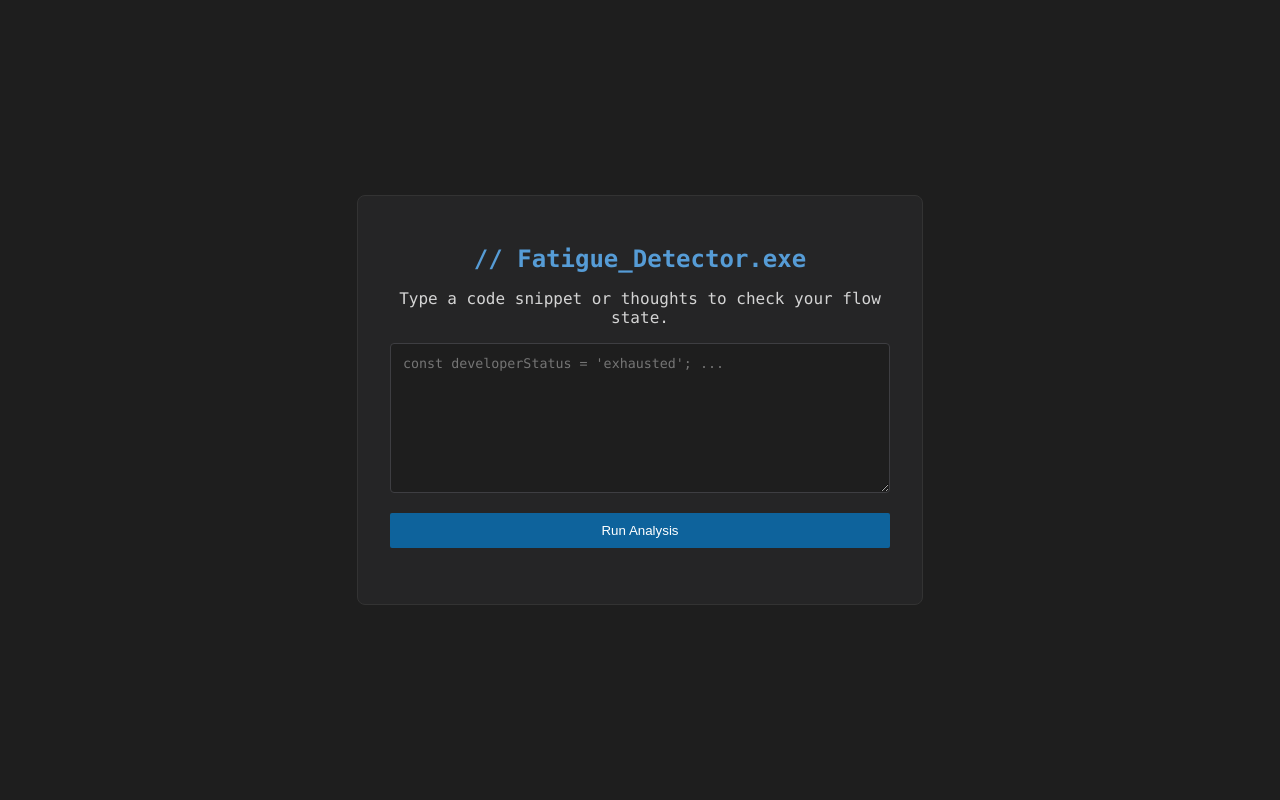
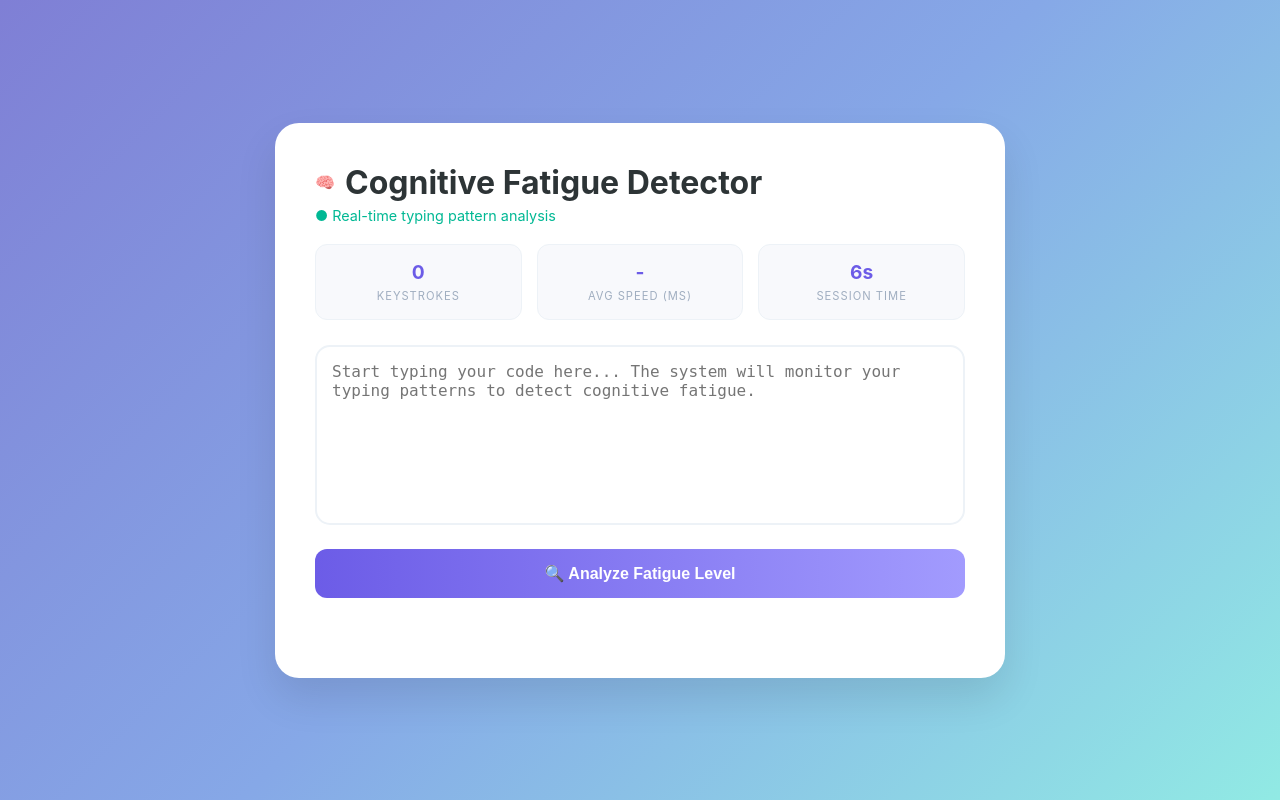
Before and after one commit to athiraprasad09/fatigue-detector, a Flask app: page / in a window 1280 px wide. Run offline with Flask 3, Linux system fonts and the light colour scheme.

Commit message:
Update index.html

```diff
--- a/templates/index.html
+++ b/templates/index.html
@@ -2,54 +2,89 @@
 <html lang="en">
 <head>
     <meta charset="UTF-8">
-    <title>Engineer Fatigue Detector</title>
+    <meta name="viewport" content="width=device-width, initial-scale=1.0">
+    <title>Cognitive Fatigue Detector</title>
     <style>
-        body { font-family: 'Consolas', monospace; background-color: #1e1e1e; color: #d4d4d4; display: flex; justify-content: center; align-items: center; height: 100vh; margin: 0; }
-        .container { background: #252526; padding: 2rem; border-radius: 8px; border: 1px solid #333; width: 90%; max-width: 500px; text-align: center; }
-        h1 { color: #569cd6; font-size: 1.5rem; }
-        textarea { width: 100%; height: 150px; background: #1e1e1e; color: #9cdcfe; border: 1px solid #3e3e42; padding: 12px; border-radius: 4px; font-family: 'Consolas', monospace; box-sizing: border-box; }
-        button { background-color: #0e639c; color: white; border: none; padding: 10px 20px; border-radius: 2px; cursor: pointer; margin-top: 1rem; width: 100%; }
-        button:hover { background-color: #1177bb; }
-        #result { margin-top: 1.5rem; font-size: 1.1rem; }
-        .score-val { color: #ce9178; font-weight: bold; }
+        :root { --purple: #6c5ce7; --bg: #7f7fd5; --light-purple: #9191e9; }
+        body { font-family: 'Inter', sans-serif; background: linear-gradient(135deg, var(--bg), #86a8e7, #91eae4); height: 100vh; margin: 0; display: flex; justify-content: center; align-items: center; }
+        .card { background: white; padding: 2.5rem; border-radius: 24px; box-shadow: 0 20px 40px rgba(0,0,0,0.1); width: 90%; max-width: 650px; }
+        .header { display: flex; align-items: center; gap: 10px; margin-bottom: 5px; }
+        h1 { margin: 0; font-size: 2rem; color: #2d3436; }
+        .sub-status { color: #00b894; font-size: 0.9rem; margin-bottom: 20px; display: flex; align-items: center; gap: 5px; }
+        .stats-grid { display: grid; grid-template-columns: repeat(3, 1fr); gap: 15px; margin-bottom: 25px; }
+        .stat-box { background: #f8f9fc; padding: 15px; border-radius: 12px; border: 1px solid #edf2f7; text-align: center; }
+        .stat-val { display: block; font-size: 1.2rem; font-weight: bold; color: var(--purple); }
+        .stat-label { font-size: 0.7rem; text-transform: uppercase; color: #a0aec0; letter-spacing: 1px; }
+        textarea { width: 100%; height: 180px; border: 2px solid #edf2f7; border-radius: 15px; padding: 15px; font-size: 1rem; resize: none; box-sizing: border-box; transition: 0.3s; }
+        textarea:focus { outline: none; border-color: var(--purple); box-shadow: 0 0 0 4px rgba(108, 92, 231, 0.1); }
+        .btn { background: linear-gradient(90deg, #6c5ce7, #a29bfe); color: white; border: none; padding: 15px; border-radius: 12px; width: 100%; font-size: 1rem; font-weight: bold; cursor: pointer; margin-top: 20px; transition: 0.3s; }
+        .btn:hover { filter: brightness(1.1); transform: translateY(-2px); }
+        #result { margin-top: 20px; text-align: center; font-weight: bold; padding: 10px; border-radius: 8px; }
     </style>
 </head>
 <body>
-    <div class="container">
-        <h1>// Fatigue_Detector.exe</h1>
-        <p>Type a code snippet or thoughts to check your flow state.</p>
-        <textarea id="typingArea" placeholder="const developerStatus = 'exhausted'; ..."></textarea>
-        <button onclick="analyzeFatigue()">Run Analysis</button>
+    <div class="card">
+        <div class="header">
+            <span>🧠</span><h1>Cognitive Fatigue Detector</h1>
+        </div>
+        <div class="sub-status">● Real-time typing pattern analysis</div>
+
+        <div class="stats-grid">
+            <div class="stat-box"><span class="stat-val" id="keystrokes">0</span><span class="stat-label">Keystrokes</span></div>
+            <div class="stat-box"><span class="stat-val" id="avg-speed">-</span><span class="stat-label">Avg Speed (ms)</span></div>
+            <div class="stat-box"><span class="stat-val" id="timer">0s</span><span class="stat-label">Session Time</span></div>
+        </div>
+
+        <textarea id="typingArea" placeholder="Start typing your code here... The system will monitor your typing patterns to detect cognitive fatigue."></textarea>
+
+        <button class="btn" onclick="analyzeFatigue()">🔍 Analyze Fatigue Level</button>
         <div id="result"></div>
     </div>
 
     <script>
         let lastKeyTime;
         let intervals = [];
+        let startTime = Date.now();
+        let keystrokeCount = 0;
+
+        // Timer function
+        setInterval(() => {
+            const seconds = Math.floor((Date.now() - startTime) / 1000);
+            document.getElementById('timer').innerText = seconds + "s";
+        }, 1000);
+
         const area = document.getElementById('typingArea');
+        area.addEventListener('keydown', (e) => {
+            const now = Date.now();
+            keystrokeCount++;
+            document.getElementById('keystrokes').innerText = keystrokeCount;
 
-        area.addEventListener('keydown', () => {
-            const now = Date.now();
-            if (lastKeyTime) intervals.push(now - lastKeyTime);
+            if (lastKeyTime) {
+                const interval = now - lastKeyTime;
+                intervals.push(interval);
+                const avg = Math.round(intervals.reduce((a, b) => a + b) / intervals.length);
+                document.getElementById('avg-speed').innerText = avg;
+            }
             lastKeyTime = now;
         });
 
         async function analyzeFatigue() {
             if (intervals.length < 10) {
-                document.getElementById('result').innerText = "Insufficient input for analysis.";
+                document.getElementById('result').innerText = "Need more typing data (at least 10 keystrokes).";
                 return;
             }
 
-            const response = await fetch('/analyze', {
+            const res = await fetch('/analyze', {
                 method: 'POST',
                 headers: { 'Content-Type': 'application/json' },
                 body: JSON.stringify({ intervals: intervals })
             });
+            const data = await res.json();
 
-            const data = await response.json();
-            // This line specifically fixes the 'undefined' error
-            document.getElementById('result').innerHTML =
-                `System Report: <span class="score-val">${data.fatigue_score}%</span><br>Status: ${data.status}`;
+            const resDiv = document.getElementById('result');
+            resDiv.innerHTML = `Fatigue Score: ${data.fatigue_score}%<br>Status: ${data.status}`;
+            resDiv.style.background = data.fatigue_score > 50 ? "#fff5f5" : "#f0fff4";
+            resDiv.style.color = data.fatigue_score > 50 ? "#e53e3e" : "#38a169";
         }
     </script>
 </body>
```
